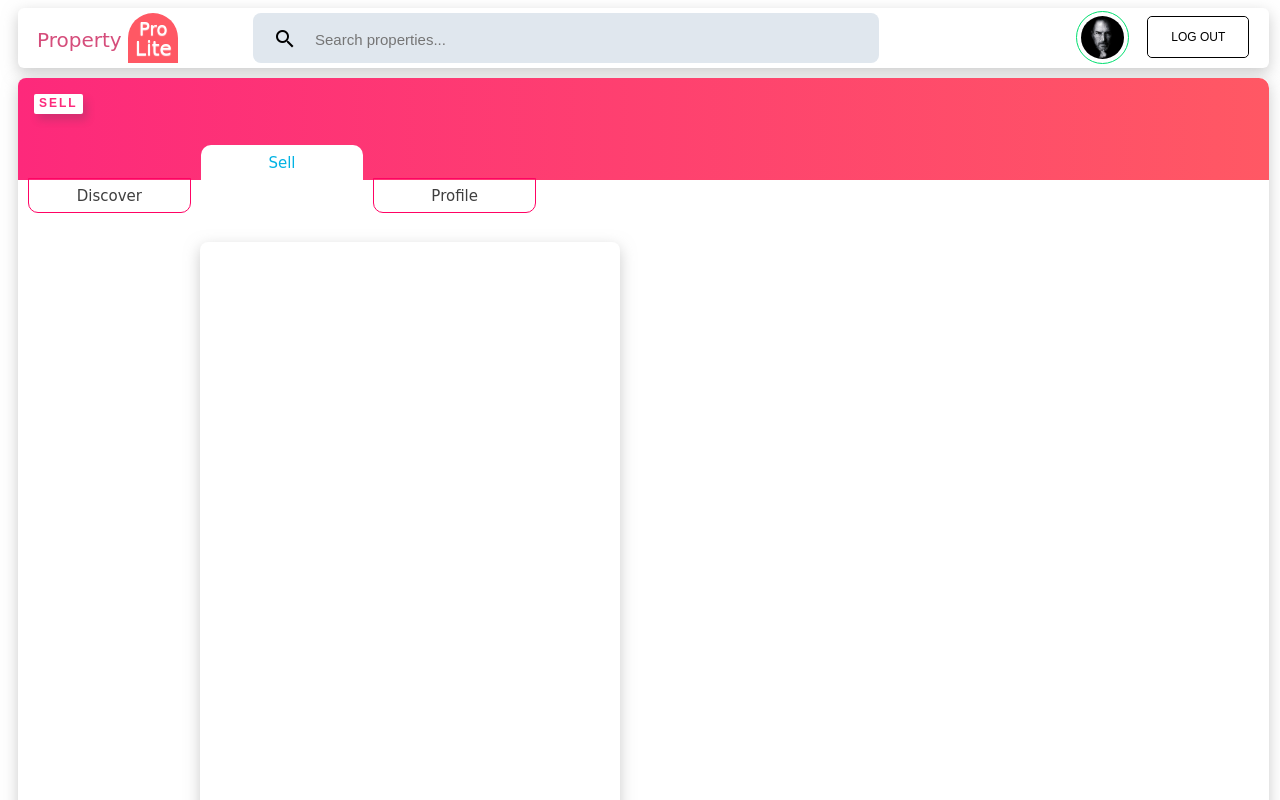
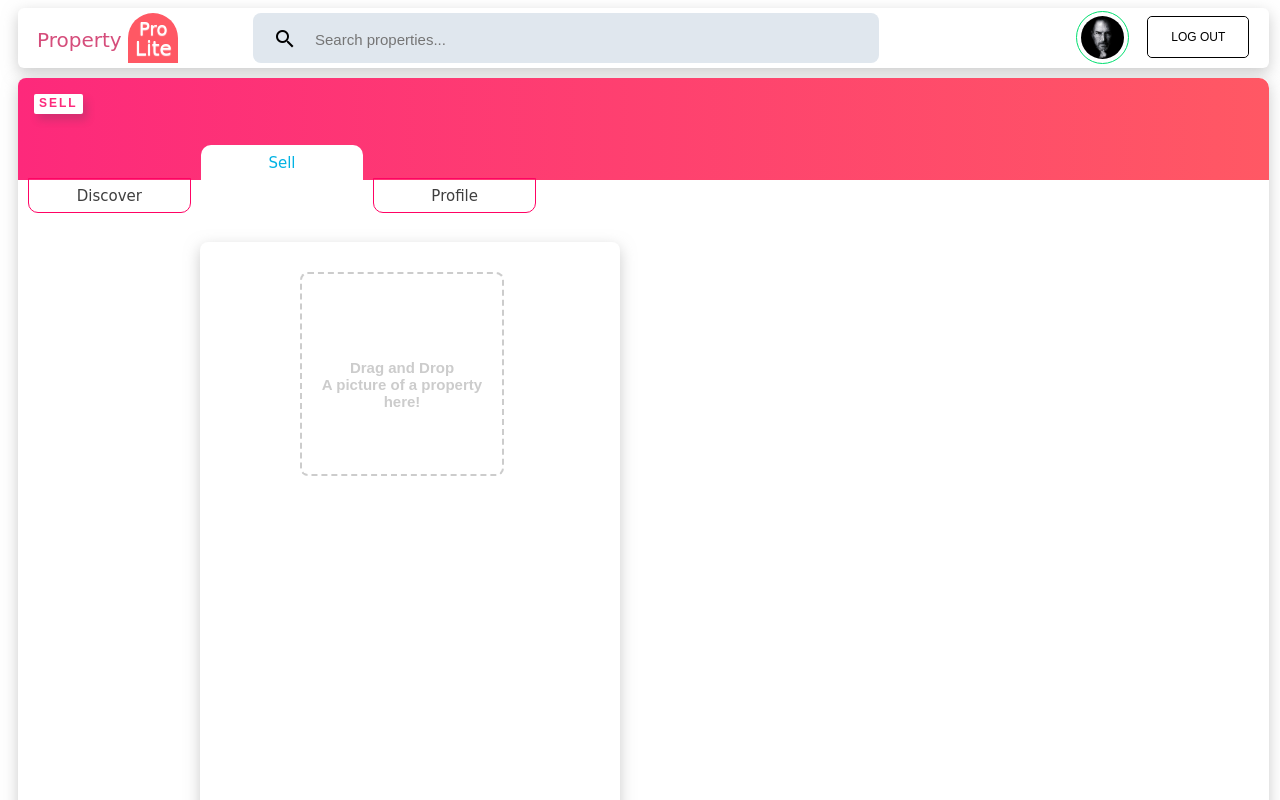
Before and after one commit to amilykassim/PropertyProLite, a plain HTML site: page UI/html/home.html in a window 1280 px wide. Both pictures are taken after a click on the button "Sell". Shown: the top 800 px of the page. Drawn offline with Linux system fonts and the light colour scheme.

Commit message:
Adding the container of the property image

```diff
--- a/UI/css/app.css
+++ b/UI/css/app.css
@@ -398,3 +398,27 @@ body {
   transition: 0.5s;
   color: #353535;
 }
+
+.dropzone {
+  position: absolute;
+  align-items: center;
+  margin-top: 30px;
+  margin-left: 100px;
+  margin-right: 100px;
+  margin-bottom: 20px;
+  width: 200px;
+  height: 200px;
+  border: 2px dashed #ccc;
+  border-radius: 8px;
+}
+
+.dropzone.dragover {
+  border: 2px dashed black;
+}
+
+.center {
+  position: absolute;
+  color: #ccc;
+  text-align: center;
+  margin-top: 85px;
+}
--- a/UI/html/home.html
+++ b/UI/html/home.html
@@ -67,7 +67,11 @@
 
             <div id="Sell" class="tabcontent">
                     <div class="card">
+                        <div class="dropzone" id="dropzone">
+                            <span class="center">Drag and Drop <br>A picture of a property here!</span>
+                        </div>
 
+                    </div>
                 </div>
         </div>
     </div>
```
